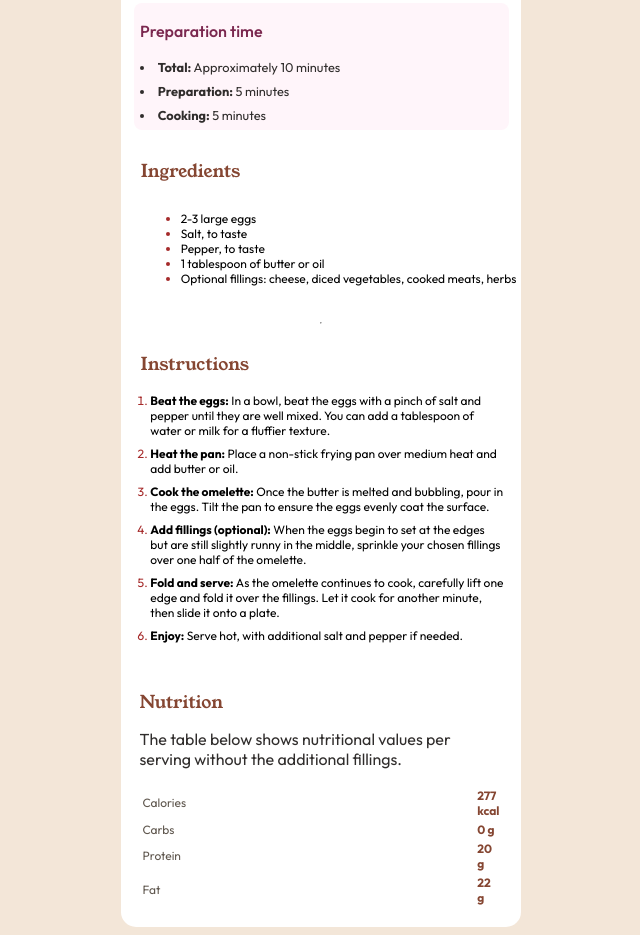
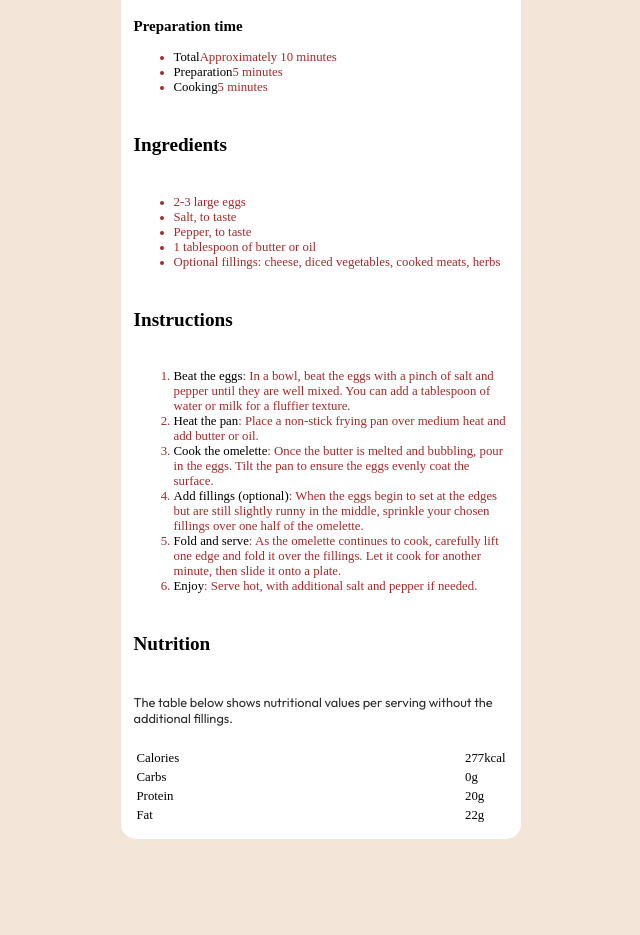
Before and after one commit to Paul04sho/Recipe-card-main, a plain HTML site: page index.html in a window 1280 px wide. Shown: the part 340-1275 px from the top of the page, without its empty margins (319-959 px from the left). After the commit the page ends 1187 px from the top, so only its background shows below. Drawn offline with Linux system fonts and the light colour scheme.

Commit message:
Update index.html

```diff
--- a/index.html
+++ b/index.html
@@ -15,88 +15,76 @@
 </head>
 <body>
 
-  <div class="container">
-
+  <main class="container">
     <img src="assets/images/image-omelette.jpeg" alt="omelette image">
     <h1>Simple Omelette Recipe</h1>
     <p>An easy and quick dish, perfect for any meals. This classic omelette combines beaten eggs cooked to perfection, optionnally filled with your choice of cheese, vegetables, or meats.</p>
 
-    <div class="first_section">
-      <h1 style="color: hsl(332, 51%, 32%); font-family: 'Outfit'; font-weight: 550; font-size: 1rem;">Preparation time</h1>
+    <div class="prep-time">
+      <h3>Preparation time</h3>
 
-        <li> <b>Total:</b> Approximately 10 minutes</li>
-        <li><b>Preparation: </b> 5 minutes</li>
-        <li><b>Cooking: </b>5 minutes</li>
+        <ul>
+          <li><span class="bold">Total</span>Approximately 10 minutes</li>
+           <li><span class="bold">Preparation</span>5 minutes</li>
+           <li><span class="bold">Cooking</span>5 minutes</li>
+        </ul>
     </div>
 
-    <div class="second_section">
-      <h1 style="color: hsl(14, 45%, 36%);">Ingredients</h1>
+    <h2>Ingredients</h2>
+
     <ul>
-          <li><span>2-3 large eggs</span></li>
-          <li><span>Salt, to taste</span></li>
-          <li><span>Pepper, to taste</span></li>
-          <li><span>1 tablespoon of butter or oil</span></li>
-          <li style="white-space: nowrap;"><span>Optional fillings: cheese, diced vegetables, cooked meats, herbs</span></li>
+      <li>2-3 large eggs</li>
+      <li>Salt, to taste</li>
+      <li>Pepper, to taste</li>
+      <li>1 tablespoon of butter or oil</li>
+      <li>Optional fillings: cheese, diced vegetables, cooked meats, herbs</li>
     </ul>
-    </div>
-    <hr>
 
-    <div class="third_section">
-      <h1 style="color: hsl(14, 45%, 36%); margin-left: 0.4em;">Instructions</h1>
+    <h2>Instructions</h2>
+
     <ol>
-        <li><span><b>Beat the eggs:</b> In a bowl, beat the eggs with a pinch of salt and pepper until they are well mixed.
-          You can add a tablespoon of water or milk for a fluffier texture.</span></li>
+      <li><span class="bold">Beat the eggs</span>: In a bowl, beat the eggs with a pinch of salt and pepper until they are well mixed. You can add a tablespoon of water or milk for a fluffier texture.</li>
 
-          <li> <span><b>Heat the pan:</b> Place a non-stick frying pan over medium heat and add butter or oil.</span></li>
+      <li><span class="bold">Heat the pan</span>: Place a non-stick frying pan over medium heat and add butter or oil.</li>
 
-          <li><span><b>Cook the omelette:</b> Once the butter is melted and bubbling, pour in the eggs. Tilt the pan to ensure
-            the eggs evenly coat the surface.</span></li>
+      <li><span class="bold">Cook the omelette</span>: Once the butter is melted and bubbling, pour in the eggs. Tilt the pan to ensure
+        the eggs evenly coat the surface.</li>
 
-            <li><span><b>Add fillings (optional):</b> When the eggs begin to set at the edges but are still slightly runny in the
-              middle, sprinkle your chosen fillings over one half of the omelette.</span></li>
+      <li><span class="bold">Add fillings (optional)</span>: When the eggs begin to set at the edges but are still slightly runny in the
+        middle, sprinkle your chosen fillings over one half of the omelette.</li>
 
-              <li><span><b>Fold and serve: </b> As the omelette continues to cook, carefully lift one edge and fold it over the
-                fillings. Let it cook for another minute, then slide it onto a plate.</span></li>
+      <li><span class="bold">Fold and serve</span>: As the omelette continues to cook, carefully lift one edge and fold it over the
+        fillings. Let it cook for another minute, then slide it onto a plate.</li>
 
-                <li><span><b>Enjoy:</b> Serve hot, with additional salt and pepper if needed.</span></li>
+      <li><span class="bold">Enjoy</span>: Serve hot, with additional salt and pepper if needed.</li>
     </ol>
 
-    </div>
-
-    <div class="fourth_section">
-      <article>
-        <h1 style="color: hsl(14, 45%, 36%);">Nutrition</h1>
+    <h2>Nutrition</h2>
 
     <p>The table below shows nutritional values per serving without the additional fillings.</p>
 
     <table>
       <tr>
-            <td style="color:  hsl(30, 10%, 34%);">Calories</td>
-            <td style="color: hsl(14, 45%, 36%);"><b>277 kcal</b></td>
+        <td>Calories</td>
+        <td class="measurements">277kcal</td>
       </tr>
 
       <tr>
-            <td style="color:  hsl(30, 10%, 34%);">Carbs</td>
-            <td style="color: hsl(14, 45%, 36%);"><b>0 g</b></td>
+        <td>Carbs</td>
+        <td class="measurements">0g</td>
       </tr>
 
       <tr>
-            <td style="color:  hsl(30, 10%, 34%);">Protein</td>
-            <td style="color: hsl(14, 45%, 36%);"><b>20 g</b></td>
+        <td>Protein</td>
+        <td class="measurements">20g</td>
       </tr>
 
       <tr>
-            <td style="color:  hsl(30, 10%, 34%);">Fat</td>
-            <td style="color: hsl(14, 45%, 36%);"><b>22 g</b></td>
+        <td>Fat</td>
+        <td class="measurements">22g</td>
       </tr>
-
     </table>
-
-      </article>
-
-    </div>
-
-    </div>
+    </main>
 
 </body>
 </html>
```
Lines whose indentation alone changed are shown as unchanged.
